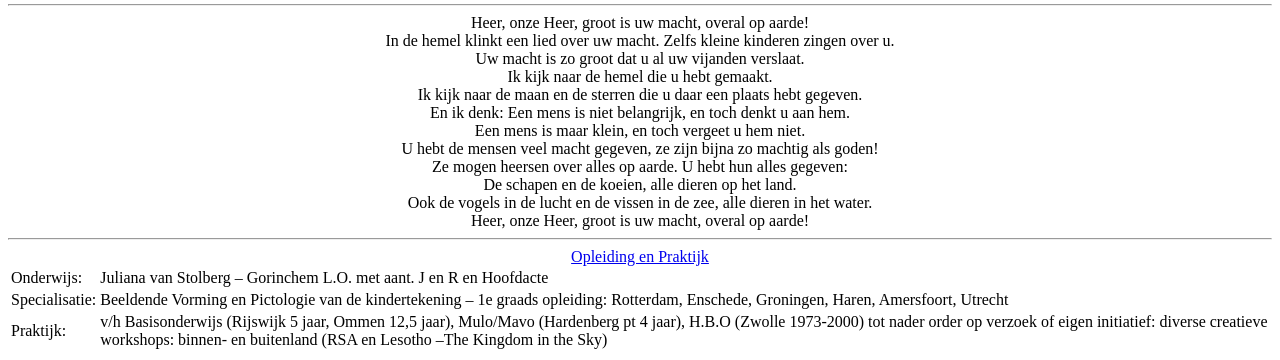
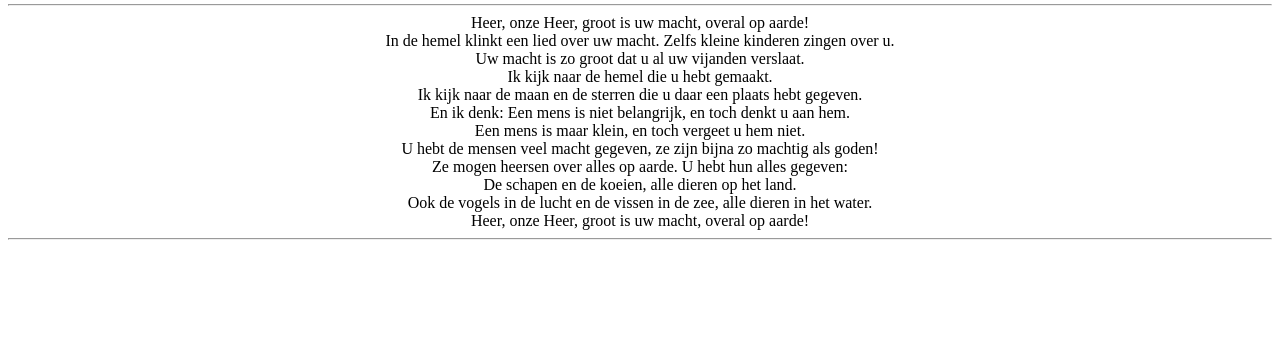
Before and after one commit to levien4/humancreature, a PHP site: page / in a window 1280 px wide. Shown: the part 517-877 px from the top of the page. After the commit the page ends 757 px from the top, so only its background shows below. Run offline with PHP 8.4, Linux system fonts and the light colour scheme; data that the repository does not hold is empty.

Commit message:
biografiedeel verwijderd

```diff
--- a/index.php
+++ b/index.php
@@ -51,18 +51,6 @@
 		      Heer, onze Heer, groot is uw macht, overal op aarde!<br>
 					<hr>
 				</div>
-				<a href="http://www.humancreature.nl/Biografie/">Opleiding en Praktijk</a><br>
-				<table style="vertical-align: top;">
-					<tr>
-						<td>Onderwijs:</td><td>Juliana van Stolberg – Gorinchem L.O. met aant. J en R en Hoofdacte</td>
-					</tr>
-					<tr>
-						<td>Specialisatie:</td><td>Beeldende Vorming en Pictologie van de kindertekening – 1e graads opleiding: Rotterdam, Enschede, Groningen, Haren, Amersfoort, Utrecht</td>
-					</tr>
-					<tr>
-						<td>Praktijk:</td><td>v/h Basisonderwijs (Rijswijk 5 jaar, Ommen 12,5 jaar), Mulo/Mavo (Hardenberg pt 4 jaar), H.B.O (Zwolle 1973-2000) tot nader order op verzoek of eigen initiatief: diverse creatieve workshops: binnen- en buitenland (RSA en Lesotho –The Kingdom in the Sky)</td>
-					</tr>
-				</table>
 			</div>
 		</center>
 	</div>
```
